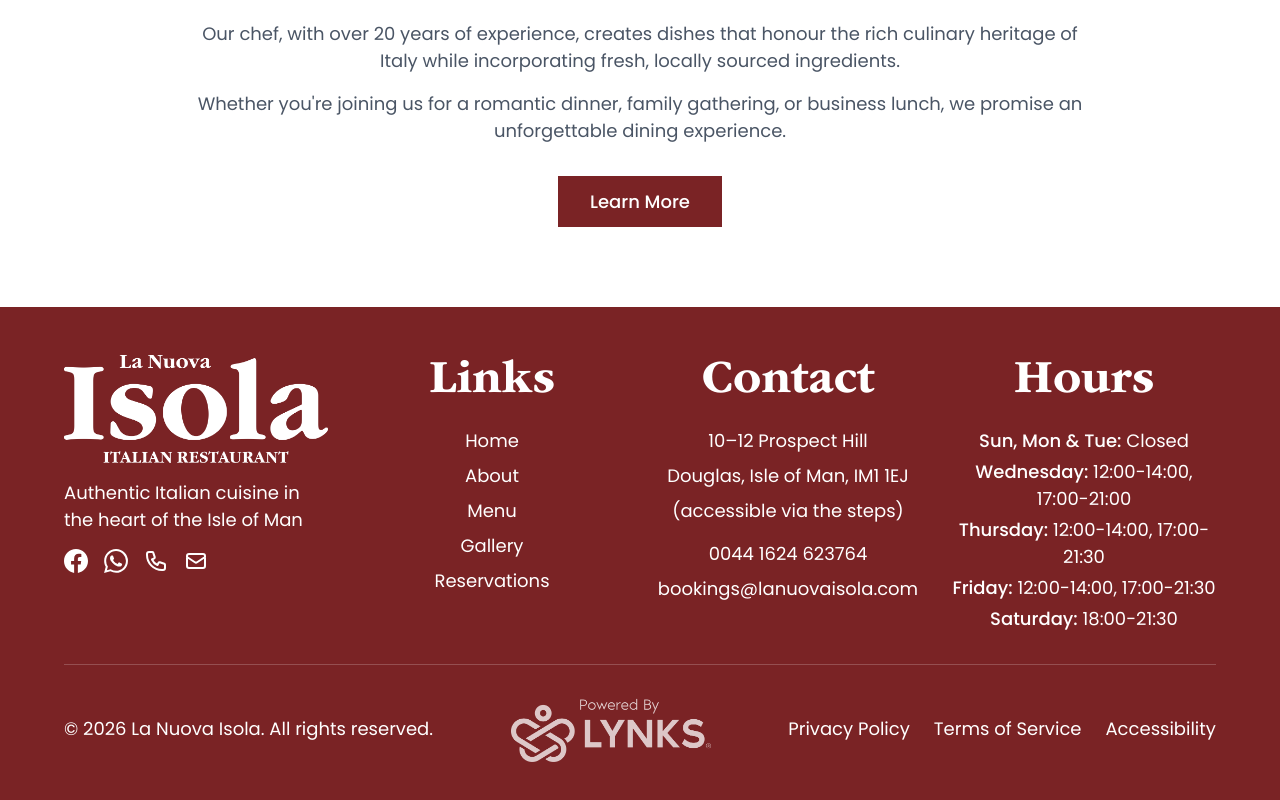
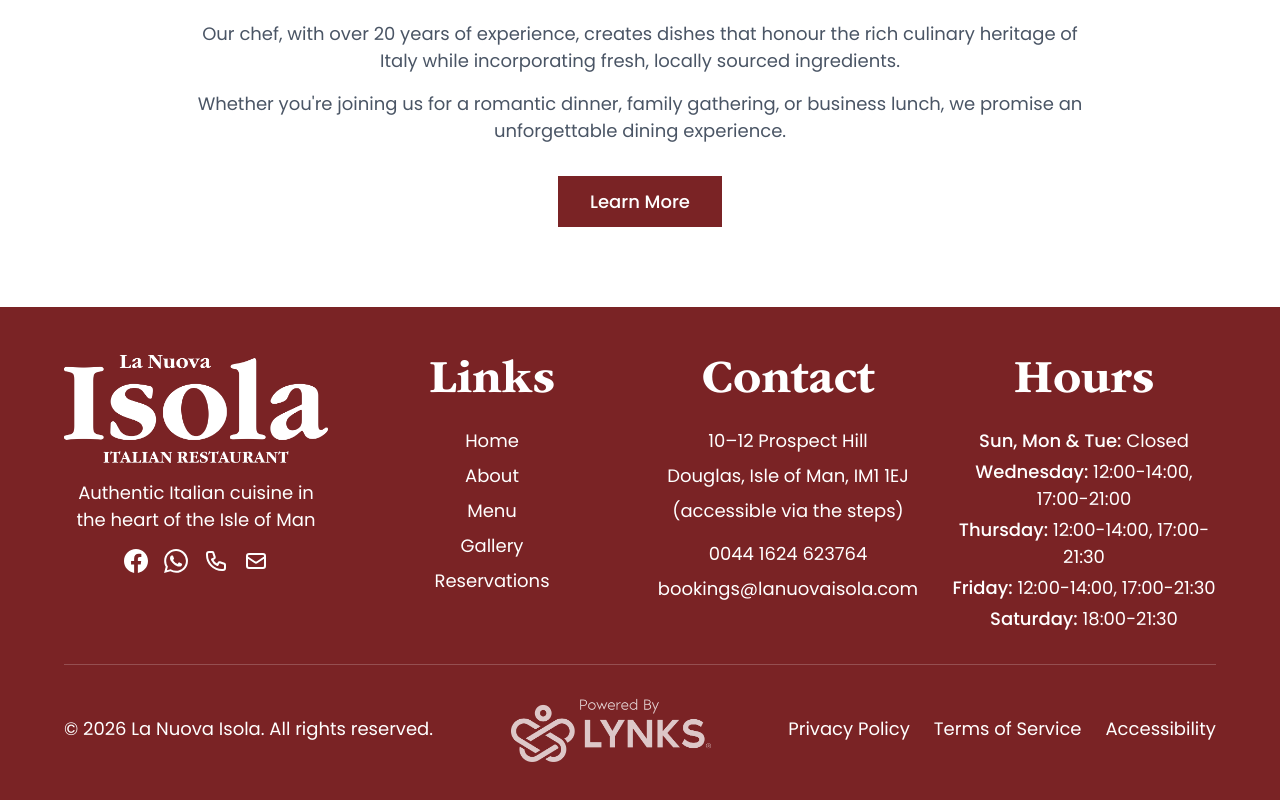
Before and after one commit to LYNKSPortal/la-nuova-isola-iom, a Next.js app: page / in a window 1280 px wide. Shown: the part 1143-1943 px from the top of the page. Built offline with nearby package versions, Linux system fonts and the light colour scheme.

Commit message:
Center-align footer Brand section logo, text, and social icons

```diff
--- a/src/components/Footer.tsx
+++ b/src/components/Footer.tsx
@@ -4,9 +4,9 @@ export default function Footer() {
       <div className="px-4 sm:px-6 md:px-8 lg:px-12 xl:px-16">
         <div className="grid grid-cols-1 sm:grid-cols-2 lg:grid-cols-4 gap-6 md:gap-8 mb-6 md:mb-8">
           {/* Brand */}
-          <section className="text-center sm:text-left" aria-labelledby="brand-heading">
+          <section className="text-center" aria-labelledby="brand-heading">
             <h2 id="brand-heading" className="sr-only">La Nuova Isola Brand</h2>
-            <div className="flex justify-center sm:justify-start mb-3 md:mb-4">
+            <div className="flex justify-center mb-3 md:mb-4">
               <img
                 src="/white-logo.png"
                 alt="La Nuova Isola Restaurant Logo"
@@ -19,7 +19,7 @@ export default function Footer() {
               Authentic Italian cuisine in the heart of the Isle of Man
             </p>
             <nav aria-label="Social media links">
-              <div className="flex justify-center sm:justify-start space-x-3 md:space-x-4">
+              <div className="flex justify-center space-x-3 md:space-x-4">
                 <a
                   href="https://www.facebook.com/manxisola"
                   className="text-white hover:text-gray-300 transition-colors"
```
